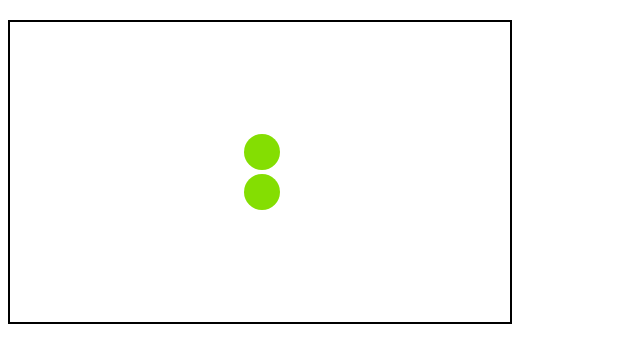
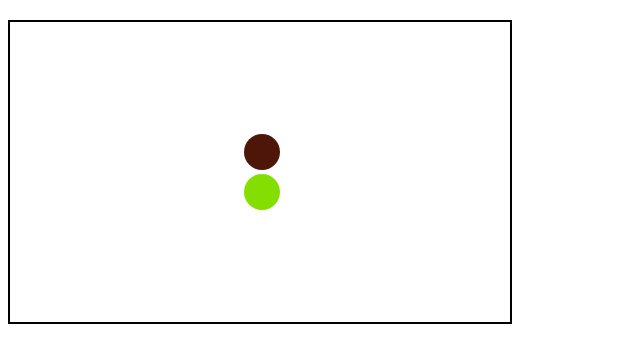
Before and after one commit to feywild/feywild.github.io, a plain HTML site: page bouncyball.html in a window 1280 px wide. Shown: the part 46-408 px from the top of the page, without its empty margins (0-640 px from the left). Drawn offline with Linux system fonts and the light colour scheme.

Commit message:
Update bouncyball.html

```diff
--- a/bouncyball.html
+++ b/bouncyball.html
@@ -16,7 +16,7 @@
 
       // Color of the ball
       var BALL_COLOR = "#84DE02";
-      var BALL_COLOR2 = "#84DE02";
+      var BALL_COLOR2 = "#4E1609";
       // The x and y position of the ball. Start in the center
       var ballX = CANVAS_WIDTH / 2;
       var ballY = CANVAS_HEIGHT / 2;
```
